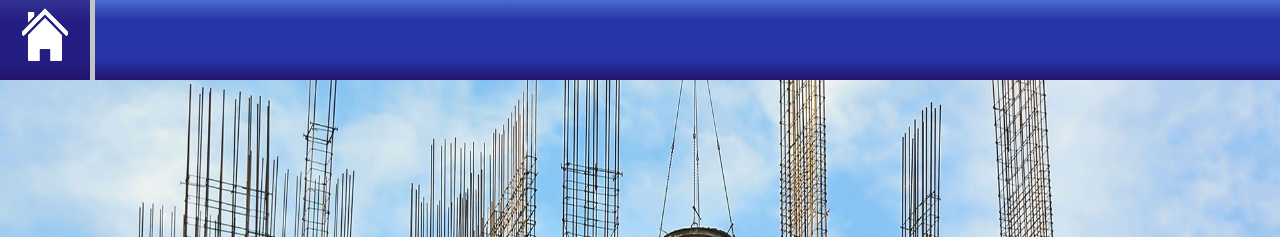
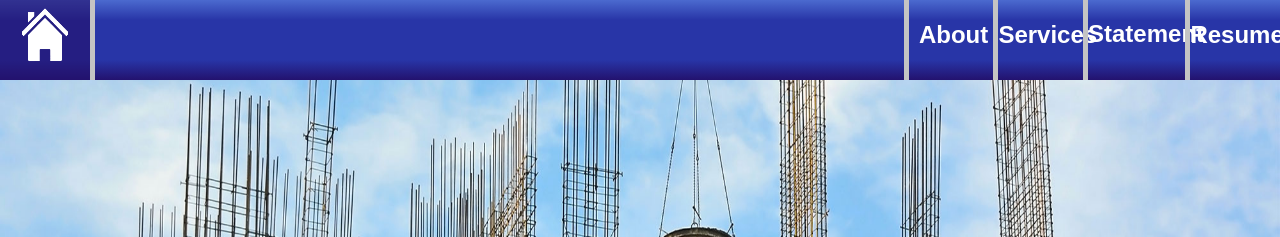
Before and after one commit to Jake-Morton/Jake-Morton.github.io, a plain HTML site: page index.html in a window 1280 px wide. Shown: the top 237 px of the page. Drawn offline with nearby package versions, Linux system fonts and the light colour scheme.

Commit message:
nav buttons start resume

```diff
--- a/index.css
+++ b/index.css
@@ -90,3 +90,67 @@
 #home:hover {
     background-color:rgba(35, 18, 110, 0.63);
 }
+
+#about {
+    height: 100%;
+    width: 7%;
+    position: absolute;
+    top: 0%;
+    right: 22%;
+
+    border-left: solid;
+    border-left-width: 5px;
+    border-left-color: rgb(196, 196, 196);
+}
+
+#about:hover {
+    background-color:rgba(35, 18, 110, 0.63);
+}
+
+#service {
+    height: 100%;
+    width: 7%;
+    position: absolute;
+    top: 0%;
+    right: 15%;
+
+    border-left: solid;
+    border-left-width: 5px;
+    border-left-color: rgb(196, 196, 196);
+}
+
+#service:hover {
+    background-color:rgba(35, 18, 110, 0.63);
+}
+
+#statementNav {
+    height: 100%;
+    width: 8%;
+    position: absolute;
+    top: 0%;
+    right: 7%;
+
+    border-left: solid;
+    border-left-width: 5px;
+    border-left-color: rgb(196, 196, 196);
+}
+
+#statementNav:hover {
+    background-color:rgba(35, 18, 110, 0.63);
+}
+
+#resume {
+    height: 100%;
+    width: 7%;
+    position: absolute;
+    top: 0%;
+    right: 0%;
+
+    border-left: solid;
+    border-left-width: 5px;
+    border-left-color: rgb(196, 196, 196);
+}
+
+#resume:hover {
+    background-color:rgba(35, 18, 110, 0.63);
+}
--- a/index.html
+++ b/index.html
@@ -49,7 +49,7 @@
         </p>
 
         <div id="statementTitle" style="text-align: center; margin-top: 15%;"><p id="title"><b>Company Statement</b></p></div>
-        <p id ="statement" style="width:80%; margin-left:10%; color:white; font-family: sans-serif; font-size: 100%;">
+        <p id ="statement" style="width:80%; margin-left:10%; color:white; font-family: sans-serif; font-size: 200%;">
             The company promises to make sure that all employees complete the project in a professional and orderly manner to make sure that all customers are satisfied with the outcome of the project.
         </p>
     </div>
@@ -58,6 +58,22 @@
     <div id = "headBar">
         <div id="home" class="retailLink" onclick="window.location.href = ''" style="cursor: pointer;">
             <img id="homeIcon" src="images/home.png" style="height: 75%; width: 56%; margin-left:22%; margin-top: 7%;">
+        </div>
+
+        <div id="about" class="retailLink" onclick="window.location.href = '#aboutTitle'" style="cursor: pointer; text-align: center; color: white;">
+            <p style="font-size: 150%; font-family: sans-serif; margin-top: 23%;"><b>About</b></p>
+        </div>
+
+        <div id="service" class="retailLink" onclick="window.location.href = '#serviceTitle'" style="cursor: pointer; text-align: center; color: white;">
+            <p style="font-size: 150%; font-family: sans-serif; margin-top: 23%;"><b>Services</b></p>
+        </div>
+
+        <div id="statementNav" class="retailLink" onclick="window.location.href = '#statementTitle'" style="cursor: pointer; text-align: center; color: white;">
+            <p style="font-size: 150%; font-family: sans-serif; margin-top: 20%;"><b>Statement</b></p>
+        </div>
+
+        <div id="resume" class="retailLink" onclick="window.location.href = '#resumeTitle'" style="cursor: pointer; text-align: center; color: white;">
+            <p style="font-size: 150%; font-family: sans-serif; margin-top: 23%;"><b>Resume</b></p>
         </div>
     </div>
 
```
